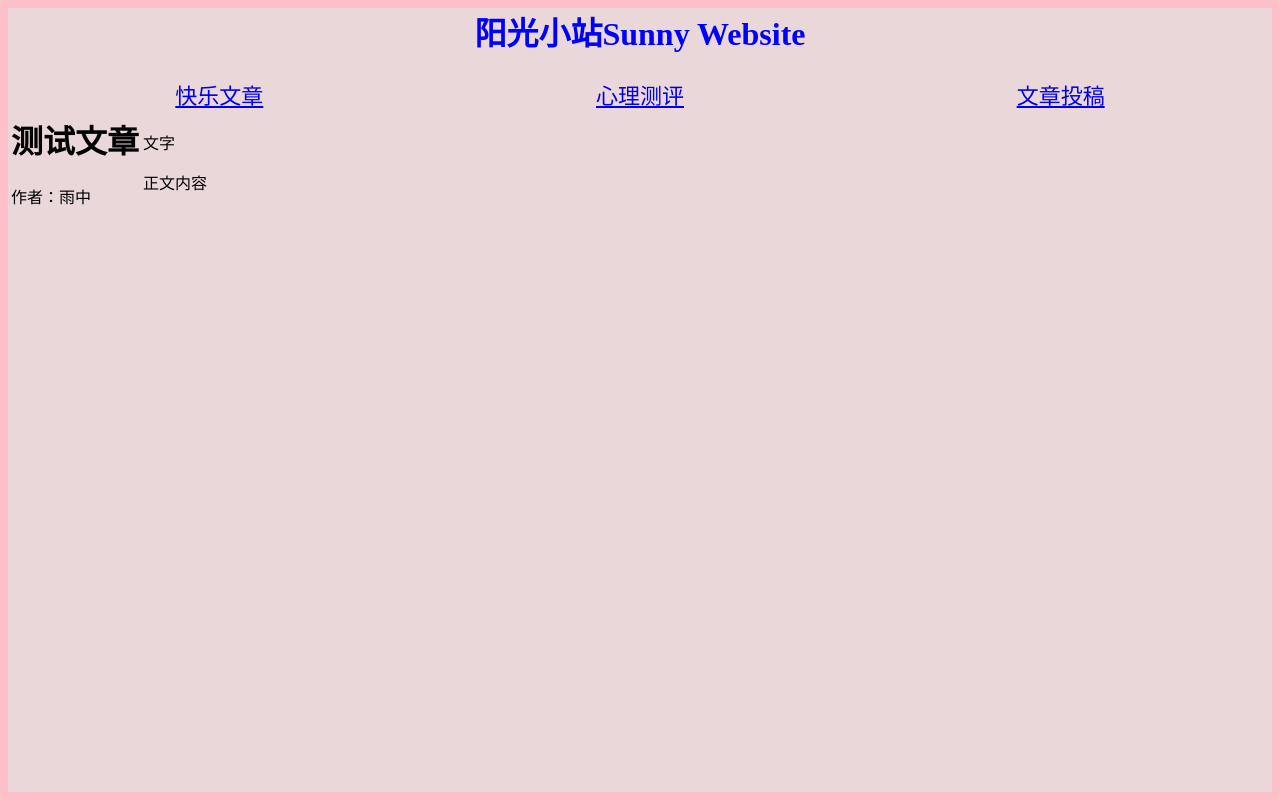
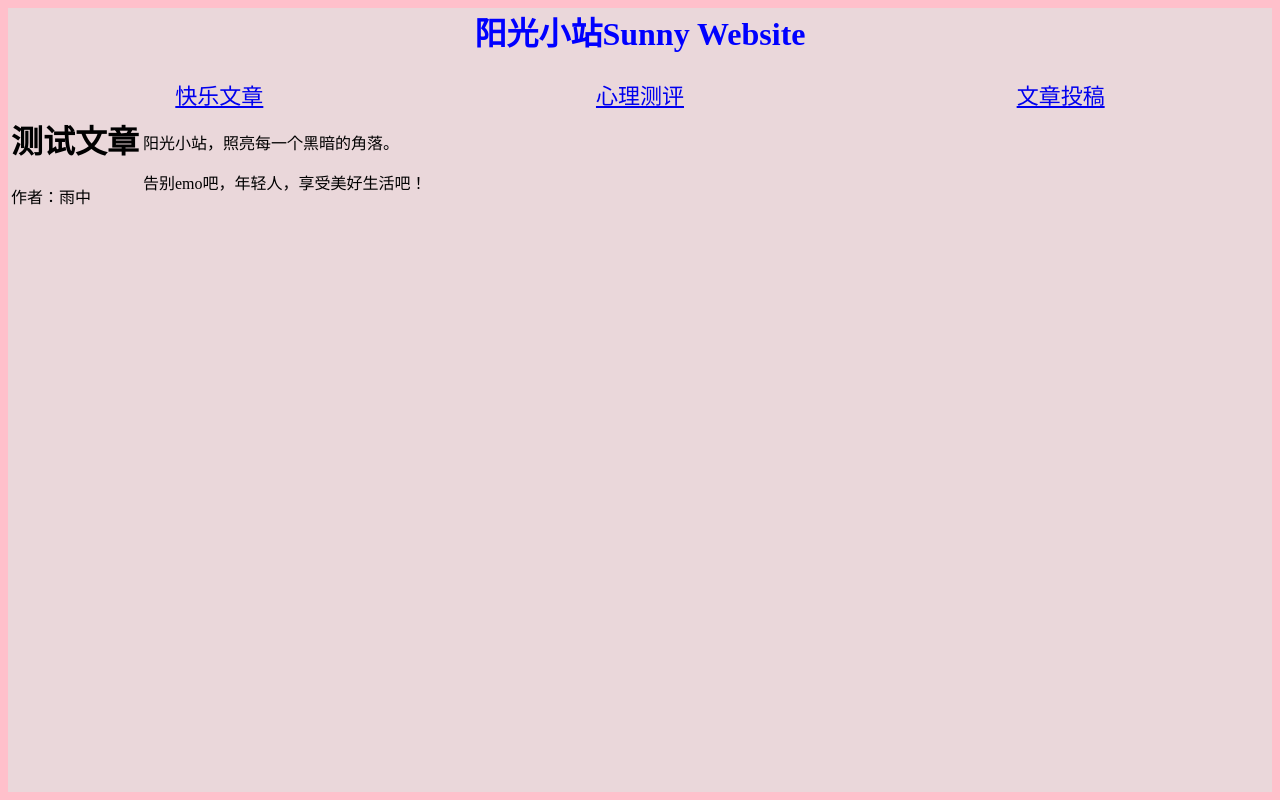
Before and after one commit to KongLingchong/konglingchong.github.io, a plain HTML site: page sun/1.html in a window 1280 px wide. Drawn offline with Linux system fonts and the light colour scheme.

Commit message:
Update 1.html

```diff
--- a/sun/1.html
+++ b/sun/1.html
@@ -16,7 +16,7 @@
 <table>
 <tr>
 <td><h1>测试文章</h1><p>作者：雨中</p></td>
-<td><p>文字</p><p>正文内容</p></td>
+<td><p>阳光小站，照亮每一个黑暗的角落。</p><p>告别emo吧，年轻人，享受美好生活吧！</p></td>
 </tr>
 </table>
 </body>
```
